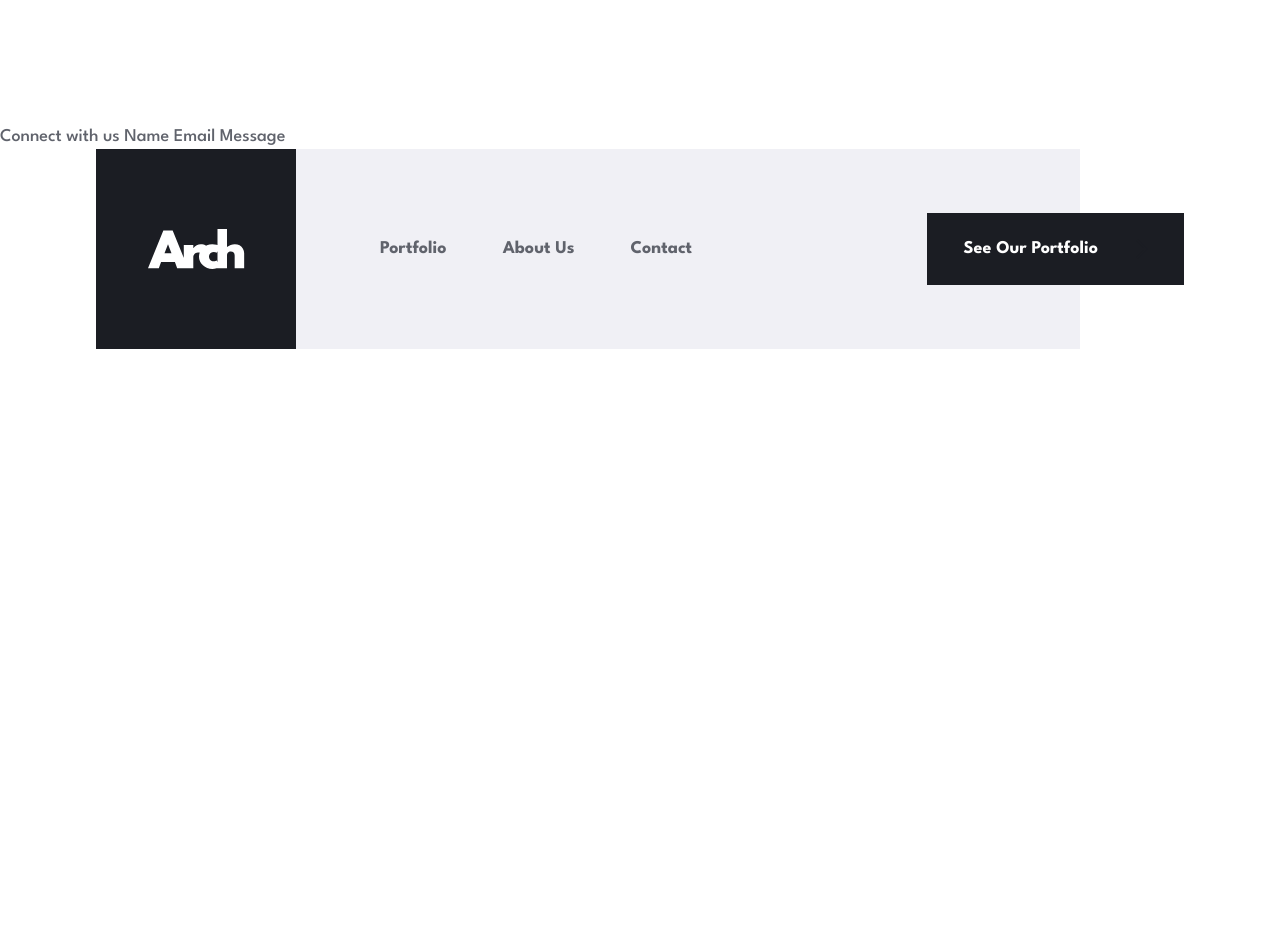
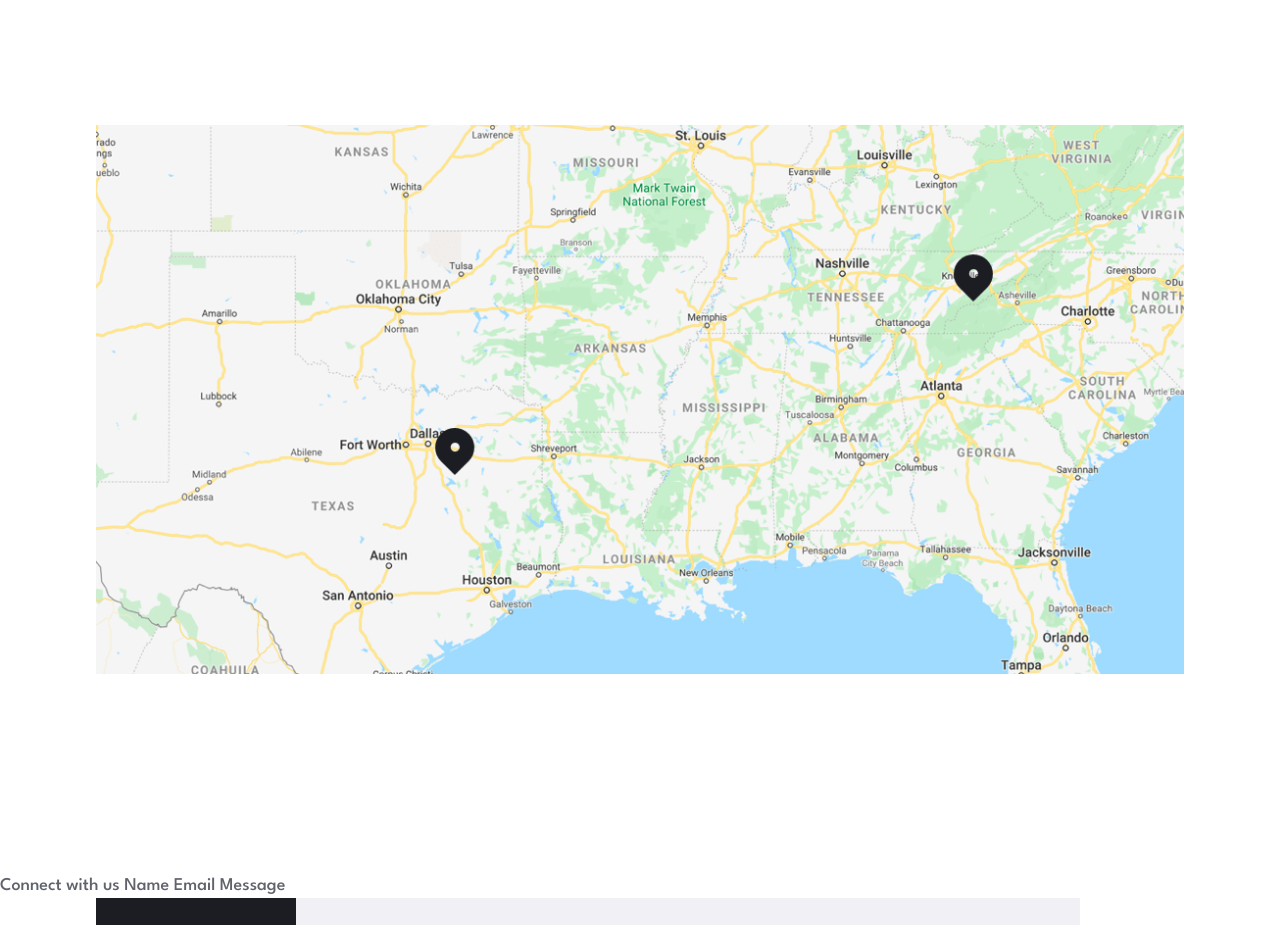
Before and after one commit to karolbanat/fem-arch-studio-website, a website built with Vite: page pages/contact.html in a window 1280 px wide. Shown: the part 1340-2265 px from the top of the page. Before the commit the page ends 1689 px from the top, so only its background shows below. Built offline with nearby package versions, Linux system fonts and the light colour scheme.

Commit message:
Map area filler

```diff
--- a/pages/contact.html
+++ b/pages/contact.html
@@ -128,6 +128,22 @@
                 </div>
             </div>
         </section>
+
+        <!-- Map -->
+        <div class="map-area">
+            <div class="container"
+                 data-spacer="none-sm">
+                <picture>
+                    <source media="(min-width: 992px)"
+                            srcset="/src/assets/contact/desktop/image-map.png">
+                    <source media="(min-width: 576px)"
+                            srcset="/src/assets/contact/tablet/image-map.png">
+                    <img src="/src/assets/contact/mobile/image-map.png"
+                         alt="Map marking places of Arch Studio offices."
+                         class="width-100">
+                </picture>
+            </div>
+        </div>
     </main>
 
     Connect with us
--- a/src/style.css
+++ b/src/style.css
@@ -768,6 +768,10 @@ h2 {
 	margin-block-end: 4.5rem;
 }
 
+.map-area {
+	margin-block: 4.5rem;
+}
+
 @media only screen and (max-width: 48em) {
 	.hero__body {
 		margin-block-start: -2.75rem;
@@ -794,6 +798,10 @@ h2 {
 	}
 
 	.contact {
+		margin-block: 12.5rem;
+	}
+
+	.map-area {
 		margin-block: 12.5rem;
 	}
 }
@@ -866,6 +874,10 @@ h2 {
 	/* z-index: -1; */
 
 	background-color: hsl(0deg 0% 0% / 0.35);
+}
+
+.width-100 {
+	width: 100%;
 }
 
 /* spacers */
```
